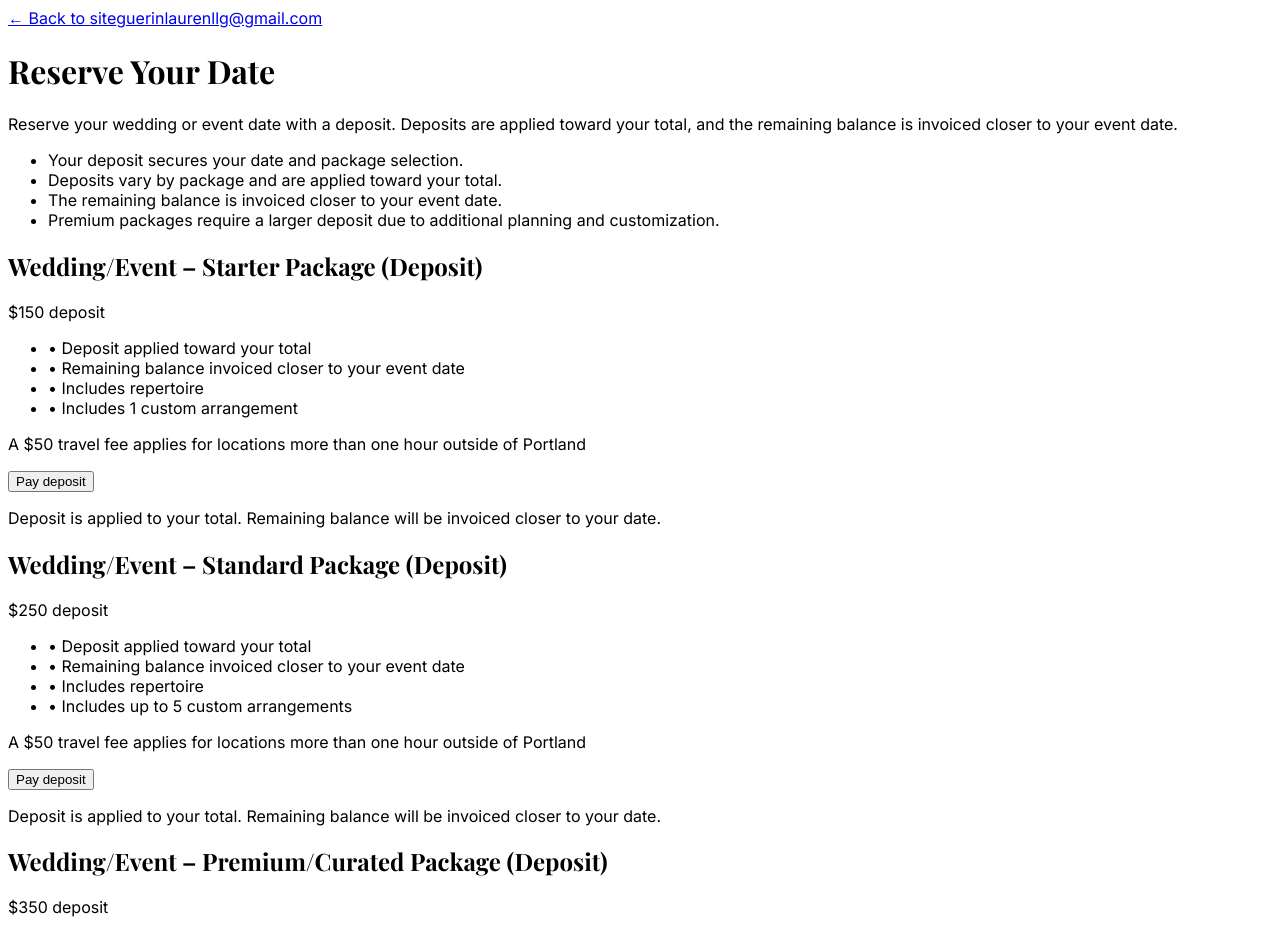
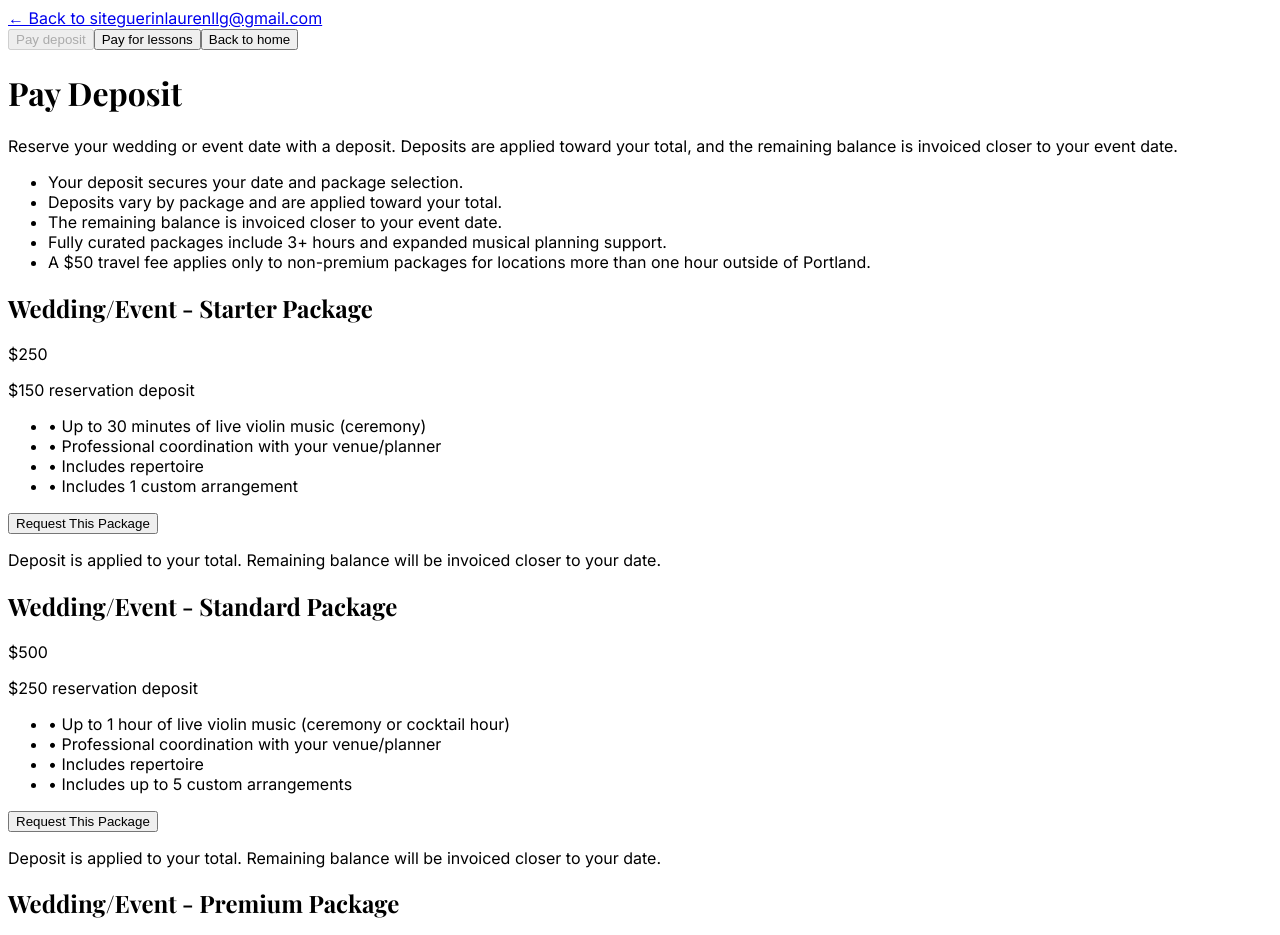
Before and after one commit to pdxericnguyen/lauren-guerin-violin, a React (Vite) app in the folder client/: page /reserve in a window 1280 px wide. Shown: the top 935 px of the page. Built offline with nearby package versions, Linux system fonts and the light colour scheme; a web font is replaced by a local one.

Commit message:
Update pricing copy, reserve packages, image slot behavior, and server typing fixes

```diff
--- a/client/src/components/EventsWeddingsSection.tsx
+++ b/client/src/components/EventsWeddingsSection.tsx
@@ -3,6 +3,12 @@
 import { useMemo, useState } from "react";
 import { SectionHeading } from "@/components/SectionHeading";
 import { Button } from "@/components/ui/button";
+
+const eventsGalleryImages = [
+  { src: "", alt: "Event gallery image 1" },
+  { src: "", alt: "Event gallery image 2" },
+  { src: "", alt: "Event gallery image 3" },
+];
 
 export function EventsWeddingsSection() {
   const categories = useMemo(
@@ -92,6 +98,9 @@ export function EventsWeddingsSection() {
   );
 
   const [openCategory, setOpenCategory] = useState<string>("classical");
+  const visibleEventsGalleryImages = eventsGalleryImages.filter(
+    (image) => image.src.trim().length > 0,
+  );
 
   return (
     <section id="events" className="py-24 px-6 bg-muted/40 scroll-mt-24">
@@ -100,6 +109,20 @@ export function EventsWeddingsSection() {
           title="Events & Weddings"
           subtitle="Elegant live violin for ceremonies, cocktail hours, and unforgettable gatherings."
         />
+
+        {visibleEventsGalleryImages.length > 0 && (
+          <div className="grid grid-cols-1 sm:grid-cols-2 lg:grid-cols-3 gap-4 mb-10">
+            {visibleEventsGalleryImages.map((image) => (
+              <div key={image.alt} className="relative aspect-[4/3] rounded-xl overflow-hidden border bg-white shadow-sm">
+                <img
+                  src={image.src}
+                  alt={image.alt}
+                  className="w-full h-full object-cover"
+                />
+              </div>
+            ))}
+          </div>
+        )}
 
         {/* Two-column overview */}
         <div className="grid md:grid-cols-2 gap-8">
@@ -161,17 +184,17 @@ export function EventsWeddingsSection() {
               <h4 className="font-serif text-xl mt-2">Standard Song Requests</h4>
               <p className="text-sm text-muted-foreground mt-2">Includes repertoire and up to 5 custom arrangements.</p>
               <p className="text-sm text-muted-foreground mt-2"></p>
-              <p className="text-2xl font-semibold mt-4">$350</p>
+              <p className="text-2xl font-semibold mt-4">$500</p>
             </div>
 
             <div className="rounded-2xl border bg-white p-7 shadow-sm">
               <p className="text-xs tracking-[0.2em] text-muted-foreground">PREMIUM</p>
               <h4 className="font-serif text-xl mt-2">Premium / Fully Curated</h4>
-              <p className="text-sm text-muted-foreground mt-2">Includes repertoire and 10+ custom arrangements, with full musical planning support.</p>
+              <p className="text-sm text-muted-foreground mt-2">Includes repertoire and 10 custom arrangements, with full musical planning support.</p>
               <p className="text-sm text-muted-foreground mt-2"></p>
               <div className="mt-4 space-y-1">
-                <p className="text-2xl font-semibold">$500</p>
-                <p className="text-sm text-muted-foreground">Fully curated event: <span className="font-medium text-foreground">$750</span></p>
+                <p className="text-2xl font-semibold">$1000</p>
+                <p className="text-sm text-muted-foreground">Fully curated event: <span className="font-medium text-foreground">$1500</span></p>
               </div>
             </div>
           </div>
--- a/client/src/pages/Home.tsx
+++ b/client/src/pages/Home.tsx
@@ -9,6 +9,13 @@ import { Music2, GraduationCap, Heart, Instagram, Youtube, Star } from "lucide-r
 import { motion } from "framer-motion";
 
 import laurenPhoto from "@assets/257ADE3B-0388-40A5-9F6E-A34A60C4729A_1768423584638.jpeg";
+
+const teachingGalleryImages = [
+  { src: "", alt: "Teaching gallery image 1" },
+  { src: "", alt: "Teaching gallery image 2" },
+  { src: "", alt: "Teaching gallery image 3" },
+];
+
 export default function Home() {
   const scrollToContact = () => {
     document.getElementById("contact")?.scrollIntoView({ behavior: "smooth" }  );
@@ -22,6 +29,9 @@ export default function Home() {
   const staggerChildren = {
     visible: { transition: { staggerChildren: 0.1 } }
   };
+  const visibleTeachingGalleryImages = teachingGalleryImages.filter(
+    (image) => image.src.trim().length > 0,
+  );
 
   return (
     <div className="min-h-screen bg-background font-sans selection:bg-primary/20">
@@ -143,6 +153,20 @@ export default function Home() {
             title="Teaching & Lessons"
             subtitle="Private instruction tailored to nurture each student's unique musical voice."
           />
+
+          {visibleTeachingGalleryImages.length > 0 && (
+            <div className="grid grid-cols-1 sm:grid-cols-2 lg:grid-cols-3 gap-4 mb-10">
+              {visibleTeachingGalleryImages.map((image) => (
+                <div key={image.alt} className="relative aspect-[4/3] rounded-xl overflow-hidden border bg-white shadow-sm">
+                  <img
+                    src={image.src}
+                    alt={image.alt}
+                    className="w-full h-full object-cover"
+                  />
+                </div>
+              ))}
+            </div>
+          )}
 
           <div className="grid grid-cols-1 md:grid-cols-3 gap-8">
             <motion.div
--- a/client/src/pages/Reserve.tsx
+++ b/client/src/pages/Reserve.tsx
@@ -1,11 +1,10 @@
-
 import { Link } from "wouter";
 import { Button } from "@/components/ui/button";
 import { Card, CardContent } from "@/components/ui/card";
 
 type PackageOption = {
   name: string;
-  totalPriceLabel: string;
+  priceLabel: string;
   depositLabel: string;
   waveUrl: string;
   includes: string[];
@@ -14,43 +13,41 @@ type PackageOption = {
 
 const PACKAGES: PackageOption[] = [
   {
-    name: "Wedding/Event – Starter Package (Deposit)",
-    totalPriceLabel: "Starter package deposit",
-    depositLabel: "$150 deposit",
+    name: "Wedding/Event - Starter Package",
+    priceLabel: "$250",
+    depositLabel: "$150 reservation deposit",
     waveUrl: "https://link.waveapps.com/t4xksq-gf73wa",
     includes: [
-      "Deposit applied toward your total",
-      "Remaining balance invoiced closer to your event date",
+      "Up to 30 minutes of live violin music (ceremony)",
+      "Professional coordination with your venue/planner",
       "Includes repertoire",
       "Includes 1 custom arrangement",
     ],
-    note: "A $50 travel fee applies for locations more than one hour outside of Portland",
   },
   {
-    name: "Wedding/Event – Standard Package (Deposit)",
-    totalPriceLabel: "Standard package deposit",
-    depositLabel: "$250 deposit",
+    name: "Wedding/Event - Standard Package",
+    priceLabel: "$500",
+    depositLabel: "$250 reservation deposit",
     waveUrl: "https://link.waveapps.com/vgfzcx-3wzgvw",
     includes: [
-      "Deposit applied toward your total",
-      "Remaining balance invoiced closer to your event date",
+      "Up to 1 hour of live violin music (ceremony or cocktail hour)",
+      "Professional coordination with your venue/planner",
       "Includes repertoire",
       "Includes up to 5 custom arrangements",
     ],
-     note: "A $50 travel fee applies for locations more than one hour outside of Portland",
   },
   {
-    name: "Wedding/Event – Premium/Curated Package (Deposit)",
-    totalPriceLabel: "Premium/Curated package deposit",
-    depositLabel: "$350 deposit",
+    name: "Wedding/Event - Premium Package",
+    priceLabel: "$1000",
+    depositLabel: "$350 reservation deposit",
     waveUrl: "https://link.waveapps.com/t26hcv-rz3v5e",
     includes: [
-      "Deposit applied toward your total",
-      "Remaining balance invoiced closer to your event date",
+      "Up to 2 hours of live violin music (ceremony + cocktail hour)",
+      "Professional coordination with your venue/planner",
       "Includes repertoire",
-      "Includes 10+ custom arrangements",
+      "Includes 10 custom arrangements",
     ],
-    note: "Premium packages require a larger deposit due to additional planning and customization.",
+    note: "Fully curated option: $1500 for 3+ hours with a $350 reservation deposit.",
   },
 ];
 
@@ -58,6 +55,7 @@ export default function Reserve() {
   return (
     <div className="min-h-screen bg-background">
       <div className="max-w-5xl mx-auto px-6 py-10">
+        {/* Top row */}
         <div className="flex items-center justify-between gap-4">
           <Link href="/">
             <a className="text-sm text-muted-foreground hover:text-foreground transition-colors">
@@ -65,14 +63,27 @@ export default function Reserve() {
             </a>
           </Link>
           <a
-            href="mailto:laurenguerinllg@gmail.com"
+            href="mailto:guerinlaurenllg@gmail.com"
             className="text-sm text-muted-foreground hover:text-foreground transition-colors"
           >
             guerinlaurenllg@gmail.com
           </a>
         </div>
 
-        <h1 className="font-serif text-4xl md:text-5xl mt-6">Reserve Your Date</h1>
+        {/* Payment toggle */}
+        <div className="mt-6 flex flex-wrap items-center gap-3">
+          <Button variant="default" disabled>
+            Pay deposit
+          </Button>
+          <Link href="/lessons/pay">
+            <Button variant="secondary">Pay for lessons</Button>
+          </Link>
+          <Link href="/">
+            <Button variant="outline">Back to home</Button>
+          </Link>
+        </div>
+
+        <h1 className="font-serif text-4xl md:text-5xl mt-6">Pay Deposit</h1>
         <p className="mt-4 max-w-2xl text-muted-foreground">
           Reserve your wedding or event date with a deposit. Deposits are applied toward your total, and the remaining
           balance is invoiced closer to your event date.
@@ -82,7 +93,8 @@ export default function Reserve() {
           <li>Your deposit secures your date and package selection.</li>
           <li>Deposits vary by package and are applied toward your total.</li>
           <li>The remaining balance is invoiced closer to your event date.</li>
-          <li>Premium packages require a larger deposit due to additional planning and customization.</li>
+          <li>Fully curated packages include 3+ hours and expanded musical planning support.</li>
+          <li>A $50 travel fee applies only to non-premium packages for locations more than one hour outside of Portland.</li>
         </ul>
 
         <div className="mt-10 grid gap-6 md:grid-cols-3">
@@ -91,6 +103,7 @@ export default function Reserve() {
               <CardContent className="p-6 flex flex-col h-full">
                 <div className="space-y-2">
                   <h2 className="font-serif text-xl">{p.name}</h2>
+                  <p className="text-3xl font-medium text-foreground">{p.priceLabel}</p>
                   <p className="text-sm text-muted-foreground">
                     <span className="font-medium text-foreground">{p.depositLabel}</span>
                   </p>
@@ -103,14 +116,12 @@ export default function Reserve() {
                 </ul>
 
                 {p.note && (
-                  <p className="mt-4 text-sm text-muted-foreground">
-                    {p.note}
-                  </p>
+                  <p className="mt-4 text-sm text-muted-foreground">{p.note}</p>
                 )}
 
                 <div className="mt-auto pt-6">
                   <a href={p.waveUrl} target="_blank" rel="noopener noreferrer">
-                    <Button className="w-full">Pay deposit</Button>
+                    <Button className="w-full">Request This Package</Button>
                   </a>
                   <p className="mt-3 text-xs text-muted-foreground">
                     Deposit is applied to your total. Remaining balance will be invoiced closer to your date.
@@ -123,7 +134,7 @@ export default function Reserve() {
 
         <div className="mt-10 text-sm text-muted-foreground">
           Questions? Email{" "}
-          <a className="underline underline-offset-4 hover:text-foreground" href="mailto:laurenguerinllg@gmail.com">
+          <a className="underline underline-offset-4 hover:text-foreground" href="mailto:guerinlaurenllg@gmail.com">
             guerinlaurenllg@gmail.com
           </a>
           .
```
Also changed, not shown: 2 other files (tests, documents, lock files or other folders).
